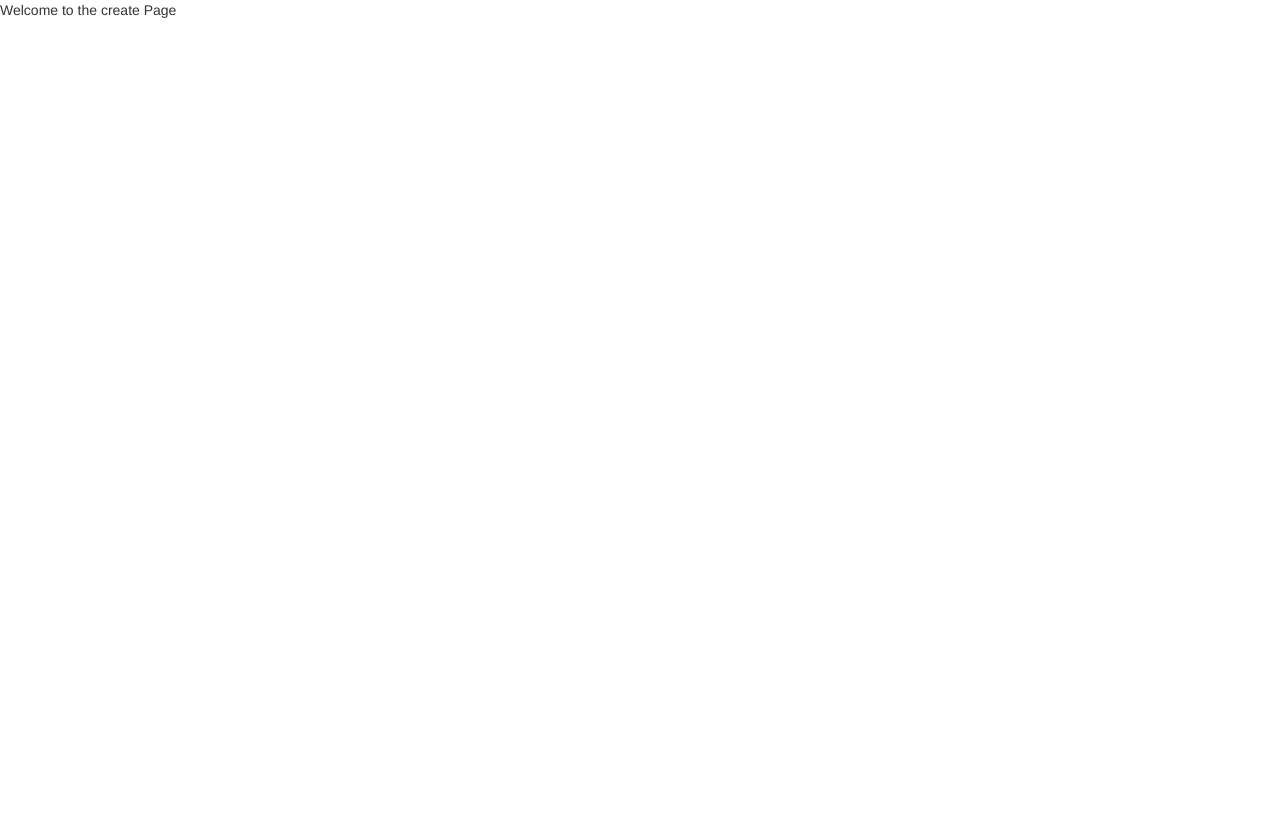
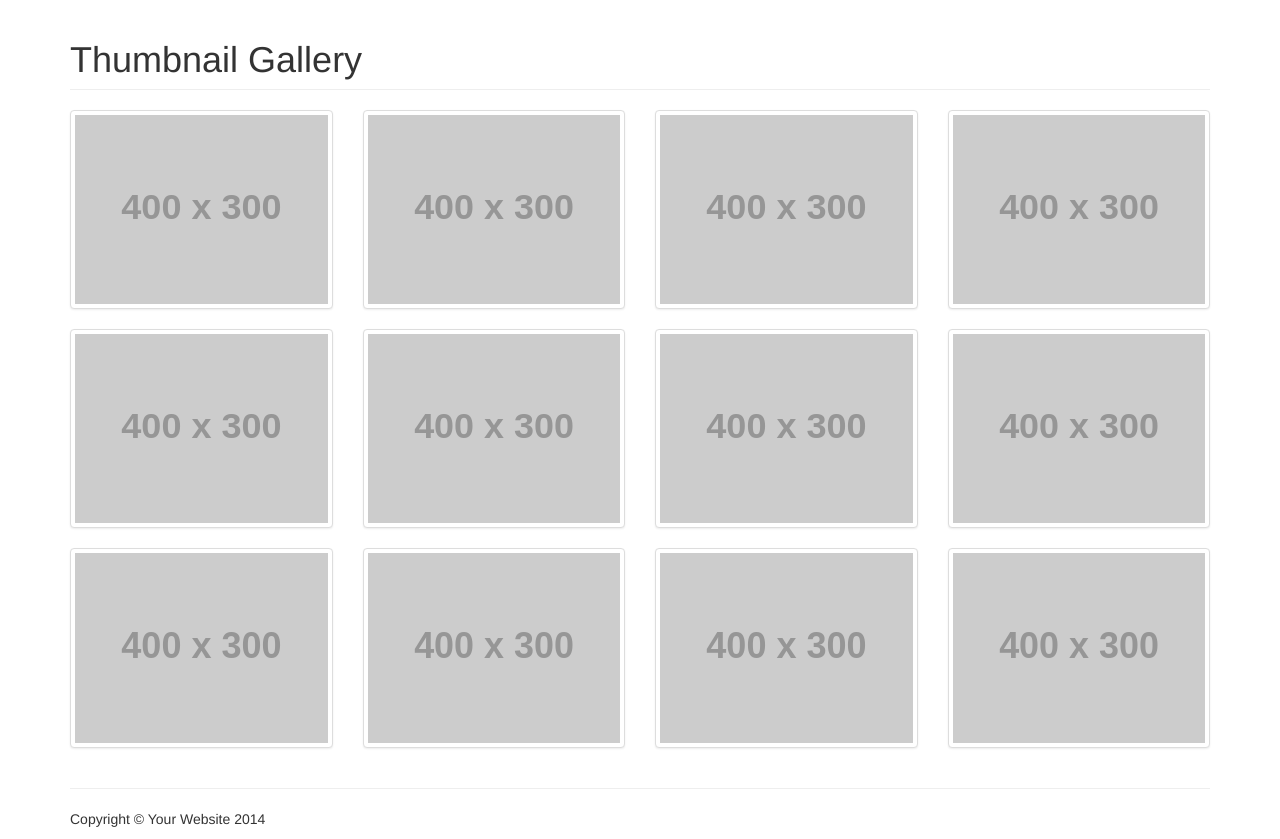
Before and after one commit to Zeninma/comp580, a plain HTML site: page create.html in a window 1280 px wide. Before the commit the page ends 800 px from the top, so only its background shows below. Drawn offline with nearby package versions, Linux system fonts and the light colour scheme; placeholder pictures from the web are drawn by us.

Commit message:
boots trap

```diff
--- a/create.html
+++ b/create.html
@@ -1,8 +1,9 @@
 <!DOCTYPE html>
 <html>
 	<head>
-	<title>CAR Prototype</title>
+	<title>Ao Create</title>
 	<script src="http://www.cs.unc.edu/Courses/comp426-f16/jquery-3.1.0.js" ></script>
+    <script src="Client/CreateView.js"></script>
 	<script src="Client/Book.js"></script>
 	<script src="Client/Symbol.js"></script>
 	<script src="Client/Page.js"></script>
@@ -22,6 +23,87 @@
 	</head>
 
 	<body>
-        <p>Welcome to the create Page</p>
+         <div class="container">
+
+        <div class="row">
+
+            <div class="col-lg-12">
+                <h1 class="page-header">Thumbnail Gallery</h1>
+            </div>
+
+            <div class="col-lg-3 col-md-4 col-xs-6 thumb">
+                <a class="thumbnail" href="#">
+                    <img class="img-responsive" src="http://placehold.it/400x300" alt="">
+                </a>
+            </div>
+            <div class="col-lg-3 col-md-4 col-xs-6 thumb">
+                <a class="thumbnail" href="#">
+                    <img class="img-responsive" src="http://placehold.it/400x300" alt="">
+                </a>
+            </div>
+            <div class="col-lg-3 col-md-4 col-xs-6 thumb">
+                <a class="thumbnail" href="#">
+                    <img class="img-responsive" src="http://placehold.it/400x300" alt="">
+                </a>
+            </div>
+            <div class="col-lg-3 col-md-4 col-xs-6 thumb">
+                <a class="thumbnail" href="#">
+                    <img class="img-responsive" src="http://placehold.it/400x300" alt="">
+                </a>
+            </div>
+            <div class="col-lg-3 col-md-4 col-xs-6 thumb">
+                <a class="thumbnail" href="#">
+                    <img class="img-responsive" src="http://placehold.it/400x300" alt="">
+                </a>
+            </div>
+            <div class="col-lg-3 col-md-4 col-xs-6 thumb">
+                <a class="thumbnail" href="#">
+                    <img class="img-responsive" src="http://placehold.it/400x300" alt="">
+                </a>
+            </div>
+            <div class="col-lg-3 col-md-4 col-xs-6 thumb">
+                <a class="thumbnail" href="#">
+                    <img class="img-responsive" src="http://placehold.it/400x300" alt="">
+                </a>
+            </div>
+            <div class="col-lg-3 col-md-4 col-xs-6 thumb">
+                <a class="thumbnail" href="#">
+                    <img class="img-responsive" src="http://placehold.it/400x300" alt="">
+                </a>
+            </div>
+            <div class="col-lg-3 col-md-4 col-xs-6 thumb">
+                <a class="thumbnail" href="#">
+                    <img class="img-responsive" src="http://placehold.it/400x300" alt="">
+                </a>
+            </div>
+            <div class="col-lg-3 col-md-4 col-xs-6 thumb">
+                <a class="thumbnail" href="#">
+                    <img class="img-responsive" src="http://placehold.it/400x300" alt="">
+                </a>
+            </div>
+            <div class="col-lg-3 col-md-4 col-xs-6 thumb">
+                <a class="thumbnail" href="#">
+                    <img class="img-responsive" src="http://placehold.it/400x300" alt="">
+                </a>
+            </div>
+            <div class="col-lg-3 col-md-4 col-xs-6 thumb">
+                <a class="thumbnail" href="#">
+                    <img class="img-responsive" src="http://placehold.it/400x300" alt="">
+                </a>
+            </div>
+        </div>
+
+        <hr>
+
+        <!-- Footer -->
+        <footer>
+            <div class="row">
+                <div class="col-lg-12">
+                    <p>Copyright &copy; Your Website 2014</p>
+                </div>
+            </div>
+        </footer>
+
+    </div>
 	</body>
 </html>
```
Also changed, not shown: project.html (+1 -1 lines), Client/CreateView.js (added).
